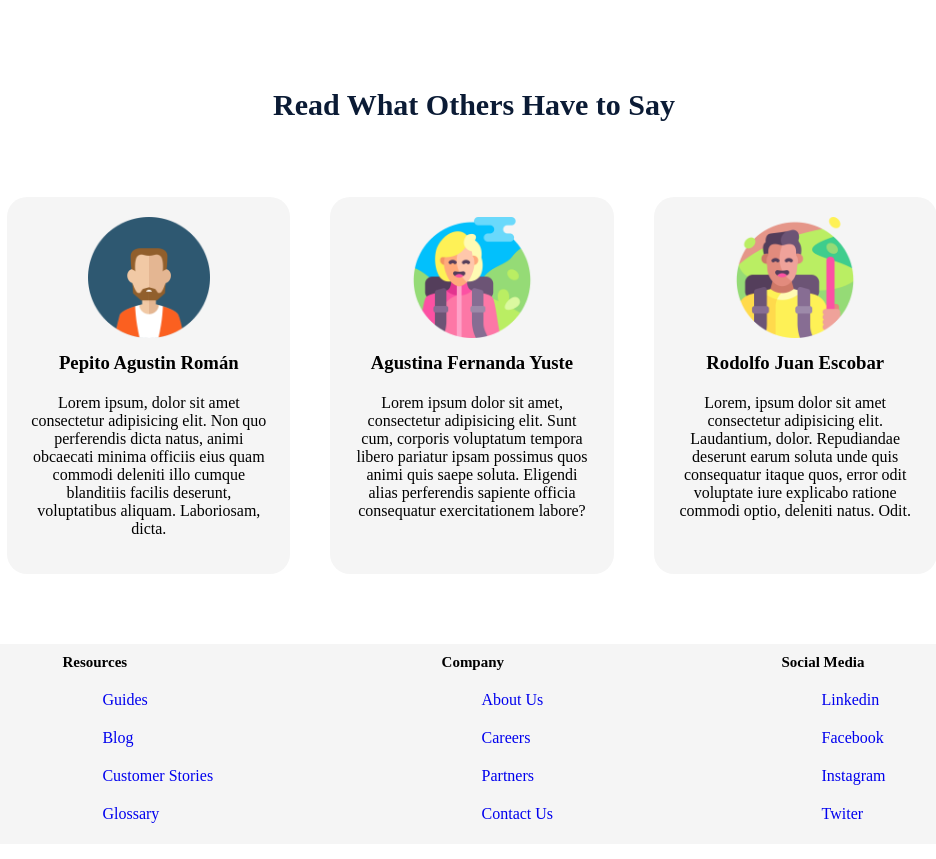
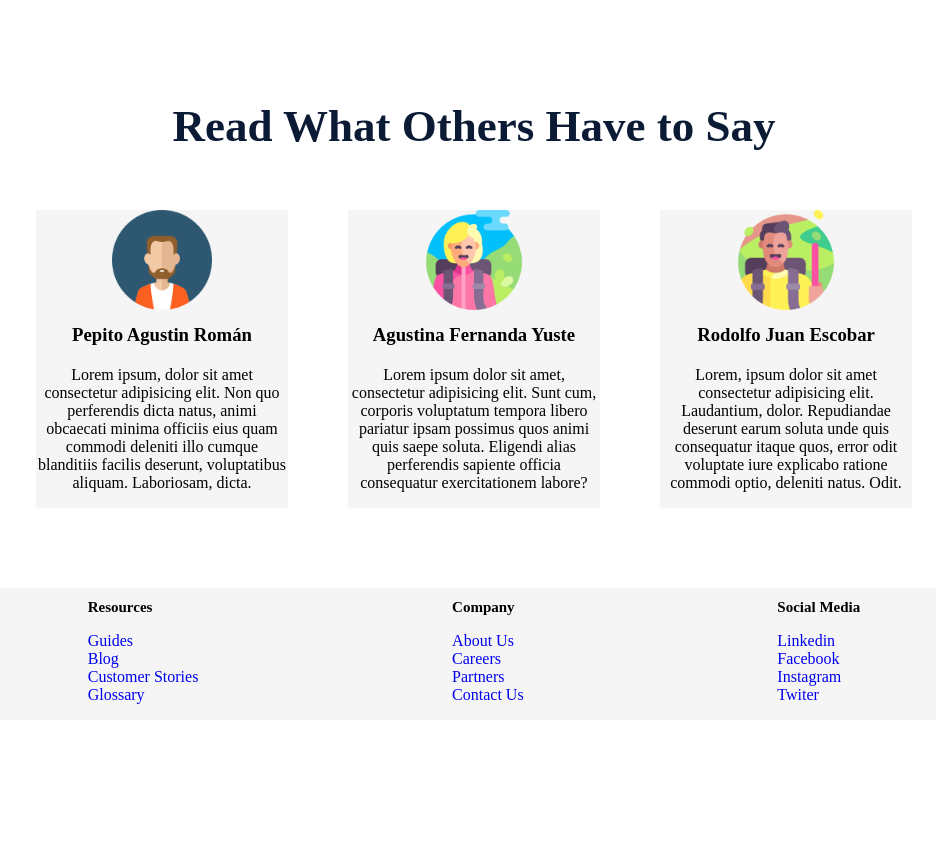
Before and after one commit to MHerraiz-thePower/EntregaEjercicio5_Sesion4_ResponsiveFlex, a plain HTML site: page index.html in a window 1280 px wide. Shown: the part 1017-1876 px from the top of the page, without its empty margins (174-1110 px from the left). After the commit the page ends 1737 px from the top, so only its background shows below. Drawn offline with Linux system fonts and the light colour scheme.

Commit message:
Modificado Los articles y el footer

```diff
--- a/index.html
+++ b/index.html
@@ -60,7 +60,9 @@
       </nav>
     </section>
     <section class="tercero">
-      <h2>Read What Others Have to Say</h2>
+      <div class="divh2">
+        <h2>Read What Others Have to Say</h2>
+      </div>
       <div class="cv">
         <article>
           <img src="./asset/avatar.png" alt="Men" />
--- a/style.css
+++ b/style.css
@@ -216,7 +216,7 @@ header > div {
   flex-direction: column;
 }
 
-.tercero > h2 {
+.divh2 {
   color: var(--mhf-color-3);
   top: 50px;
   font-size: 30px;
@@ -227,34 +227,25 @@ header > div {
 }
 
 .cv {
-  position: relative;
   display: flex;
-  width: 95%;
+  flex-wrap: wrap;
+  width: 100%;
   height: auto;
+  margin-top: 40px;
   justify-content: center;
 }
 
 .cv > article {
   background-color: whitesmoke;
-  position: relative;
-  flex-direction: row;
-  display: inline-block;
-  justify-content: center;
-  border-radius: var(--mhf-border-radius);
-  margin-top: 100px;
-  margin-right: 20px;
-  margin-left: 20px;
-  margin-bottom: 20px;
-  padding: 20px;
-  width: 20%;
+  min-width: 252px;
+  min-height: 298px;
+  width: 15%;
+  margin: 30px;
   text-align: center;
-}
-.cv > article:first-child {
-  margin-left: 80px;
 }
 
 .cv > article > img {
-  max-width: 50%;
+  max-width: 40%;
   height: auto;
 }
 
@@ -277,21 +268,11 @@ footer {
 #footer_h1 {
   font-size: 15px;
   position: relative;
-  justify-content: center;
 }
 
 .footer_ul {
-  display: inline-block;
-  flex-direction: column;
-  align-items: center;
-  margin-top: 10px;
+  padding: 0px;
 }
-
-.footer_ul > li {
-  display: flex;
-  margin-bottom: 20px;
-}
-
 @media (max-width: 730px) {
   #menu {
     display: flex;
@@ -304,3 +285,10 @@ footer {
     opacity: 30%;
   }
 }
+
+@media screen and (max-width: 920px) {
+  .cv > article {
+    width: 80%;
+    margin-left: 10px;
+  }
+}
```
